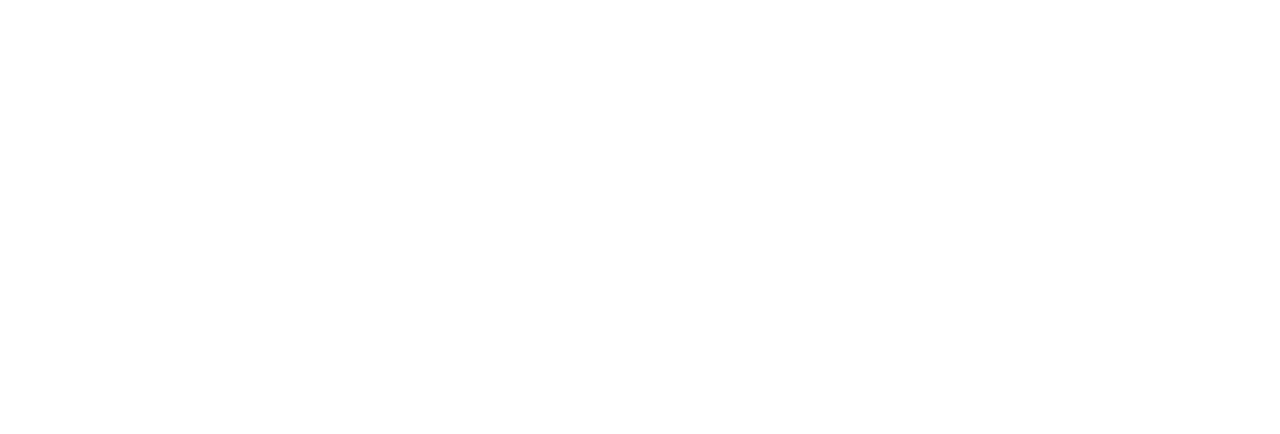
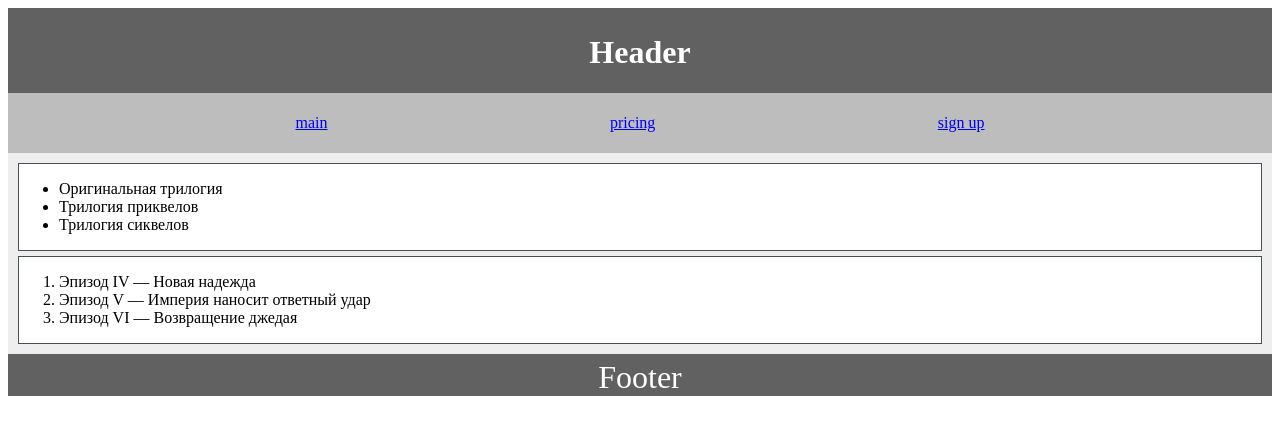
Before and after one commit to js-tasks-ru/htmlcss-20220811_dem, a website: page 02-dz0/01-semantic-mockup/solution.html in a window 1280 px wide. Drawn offline with Linux system fonts and the light colour scheme.

Commit message:
added markup to solution.html, created public/style.css

```diff
--- /dev/null
+++ b/02-dz0/01-semantic-mockup/public/style.css
@@ -0,0 +1,49 @@
+header {
+    display: block;
+    background-color: #616161;
+    color: white;
+    padding-top: 5px;
+}
+
+header h1 {
+    text-align: center;
+    font-size: 2em;
+}
+
+nav {
+    display: block;
+    background-color: #bdbdbd;
+    padding: 5px;
+}
+
+nav ul {
+    display: flex;
+    justify-content: space-evenly;
+    padding: 0;
+}
+
+nav ul li {
+    list-style-type: none;
+}
+
+main {
+    display: block;
+    background-color: #eeeeee;
+    padding: 5px;
+}
+
+article {
+    display: block;
+    background-color: white;
+    border: 1px solid #495057;
+    margin: 5px;
+}
+
+footer {
+    display: block;
+    background-color: #616161;
+    color: white;
+    padding-top: 5px;
+    text-align: center;
+    font-size: 2em;
+}
--- a/02-dz0/01-semantic-mockup/solution.html
+++ b/02-dz0/01-semantic-mockup/solution.html
@@ -1,4 +1,46 @@
 <!DOCTYPE html>
 <html lang="ru">
-    <!-- Ваше решение -->
+<head>
+    <meta charset="UTF-8">
+    <title>Title</title>
+    <link rel="stylesheet" href="public/style.css"/>
+</head>
+<body>
+<header>
+    <h1>Header</h1>
+    <nav>
+        <ul>
+            <li>
+                <a href='#'>main</a>
+            </li>
+            <li>
+                <a href='#'>pricing</a>
+            </li>
+            <li>
+                <a href='#'>sign up</a>
+            </li>
+        </ul>
+    </nav>
+</header>
+<main>
+    <article>
+        <ul>
+            <li>Оригинальная трилогия</li>
+            <li>Трилогия приквелов</li>
+            <li>Трилогия сиквелов</li>
+        </ul>
+    </article>
+    <article>
+        <ol>
+            <li>Эпизод IV — Новая надежда</li>
+            <li>Эпизод V — Империя наносит ответный удар</li>
+            <li>Эпизод VI — Возвращение джедая</li>
+        </ol>
+
+    </article>
+</main>
+<footer>
+    Footer
+</footer>
+</body>
 </html>
```
